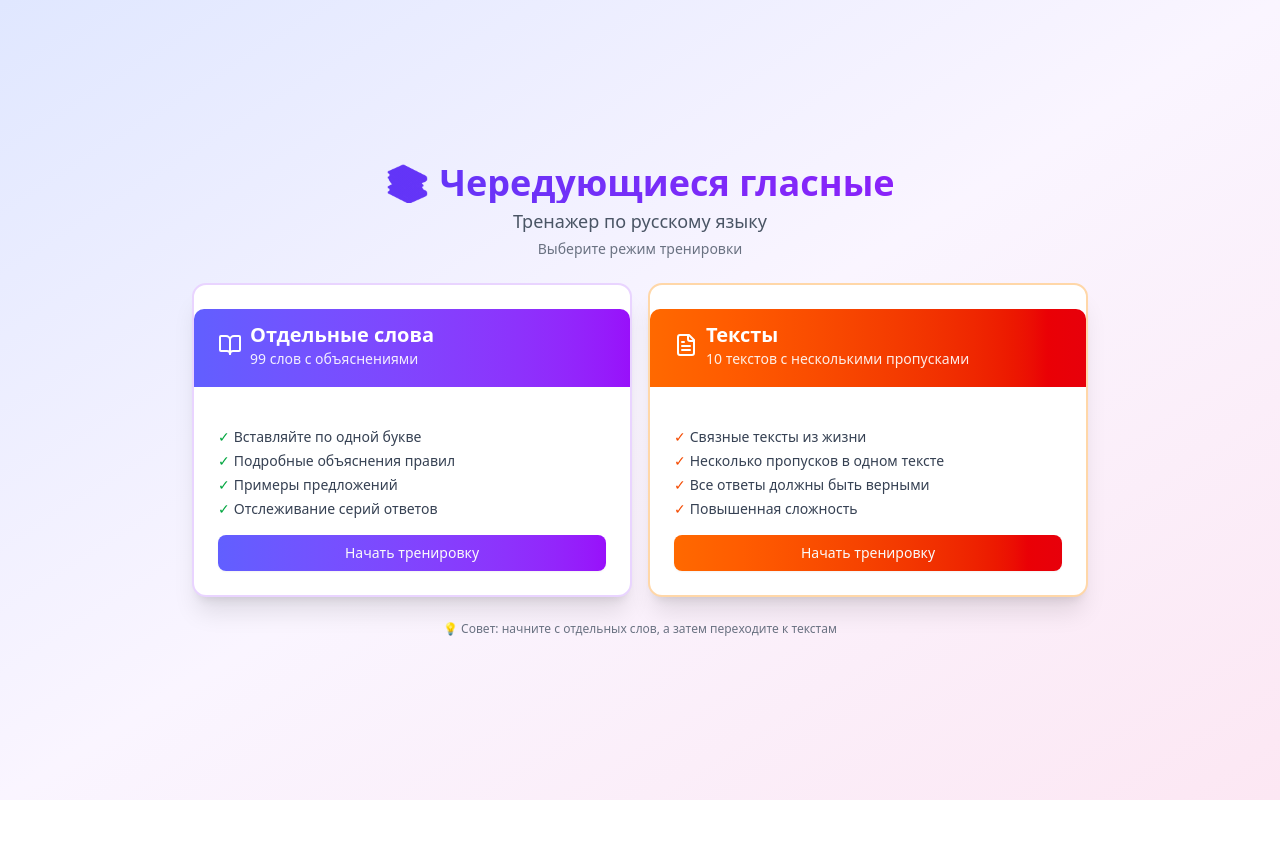
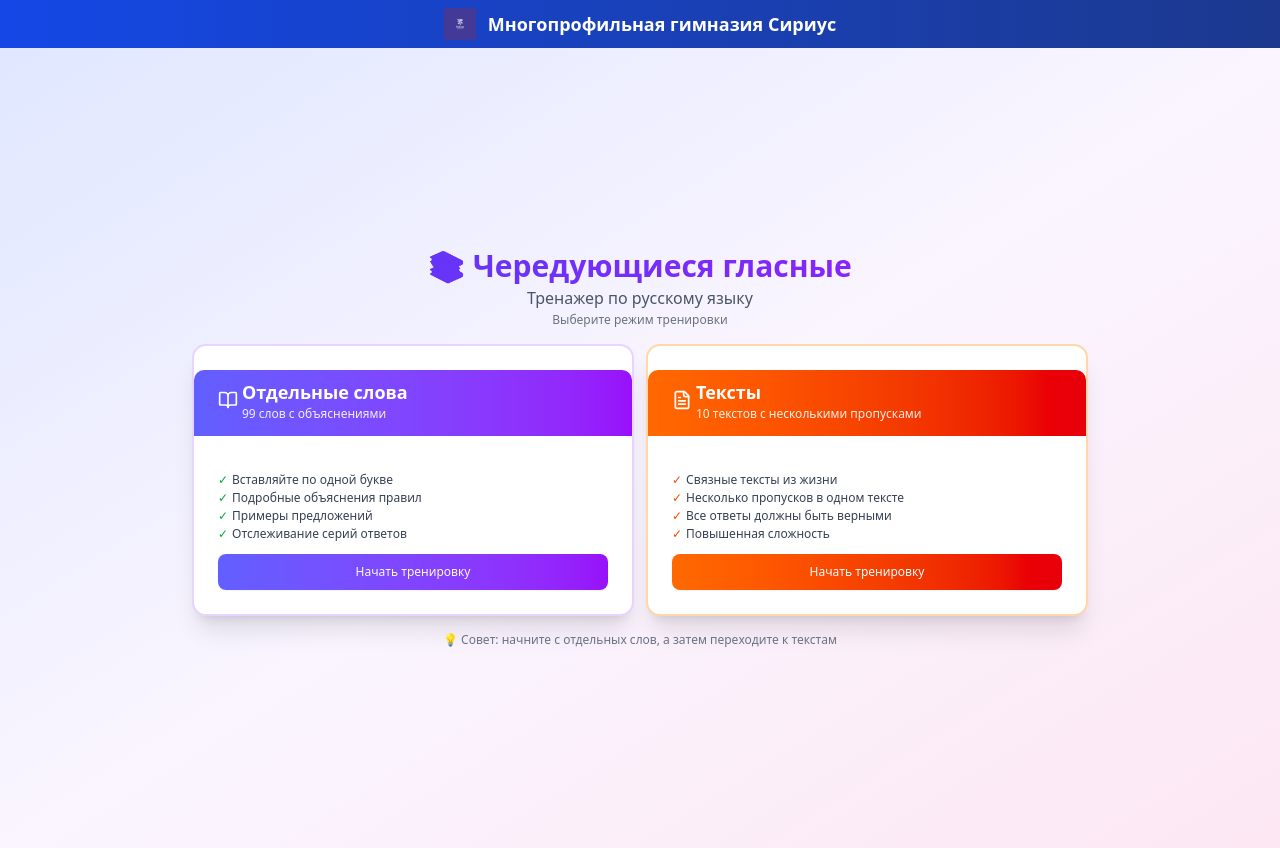
Before and after one commit to Anastasia462208/1111, a React (Vite) app: page / in a window 1280 px wide. Before the commit the page ends 800 px from the top, so only its background shows below. Built offline with nearby package versions, Linux system fonts and the light colour scheme.

Commit message:
Version 17: Save current changes

```diff
--- a/src/App.jsx
+++ b/src/App.jsx
@@ -2,6 +2,7 @@ import { useState } from 'react'
 import Menu from './Menu.jsx'
 import WordsMode from './WordsMode.jsx'
 import TextMode from './TextMode.jsx'
+import Header from './Header.jsx'
 import './App.css'
 
 function App() {
@@ -15,19 +16,16 @@ function App() {
     setMode('menu')
   }
 
-  if (mode === 'menu') {
-    return <Menu onSelectMode={handleSelectMode} />
-  }
-
-  if (mode === 'words') {
-    return <WordsMode onBackToMenu={handleBackToMenu} />
-  }
-
-  if (mode === 'texts') {
-    return <TextMode onBackToMenu={handleBackToMenu} />
-  }
-
-  return null
+  return (
+    <div className="flex flex-col min-h-screen">
+      <Header />
+      <main className="flex-grow">
+        {mode === 'menu' && <Menu onSelectMode={handleSelectMode} />}
+        {mode === 'words' && <WordsMode onBackToMenu={handleBackToMenu} />}
+        {mode === 'texts' && <TextMode onBackToMenu={handleBackToMenu} />}
+      </main>
+    </div>
+  )
 }
 
 export default App
--- /dev/null
+++ b/src/Header.jsx
@@ -0,0 +1,13 @@
+import React from 'react'
+import siriusLogo from './assets/images/sirius_logo.jpg'
+
+function Header() {
+  return (
+    <div className="w-full bg-gradient-to-r from-blue-700 to-blue-900 text-white p-2 flex items-center justify-center shadow-md">
+      <img src={siriusLogo} alt="Логотип Сириус" className="h-8 mr-3" />
+      <h2 className="text-lg font-semibold">Многопрофильная гимназия Сириус</h2>
+    </div>
+  )
+}
+
+export default Header
--- a/src/Menu.jsx
+++ b/src/Menu.jsx
@@ -4,34 +4,34 @@ import { BookOpen, FileText } from 'lucide-react'
 
 function Menu({ onSelectMode }) {
   return (
-<div className="min-h-screen bg-gradient-to-br from-indigo-100 via-purple-50 to-pink-100 p-2 flex items-center justify-center">
-      <div className="max-w-4xl w-full space-y-4">
-        <div className="text-center space-y-1">
-          <h1 className="text-4xl font-bold bg-gradient-to-r from-indigo-600 to-purple-600 bg-clip-text text-transparent flex items-center justify-center gap-2">
+<div className="min-h-screen bg-gradient-to-br from-indigo-100 via-purple-50 to-pink-100 p-1 flex items-center justify-center">
+      <div className="max-w-4xl w-full space-y-3">
+        <div className="text-center space-y-0.5">
+          <h1 className="text-3xl font-bold bg-gradient-to-r from-indigo-600 to-purple-600 bg-clip-text text-transparent flex items-center justify-center gap-1">
             📚 Чередующиеся гласные
           </h1>
-          <p className="text-lg text-gray-600">Тренажер по русскому языку</p>
-          <p className="text-sm text-gray-500">Выберите режим тренировки</p>
+          <p className="text-md text-gray-600">Тренажер по русскому языку</p>
+          <p className="text-xs text-gray-500">Выберите режим тренировки</p>
         </div>
 
-        <div className="grid md:grid-cols-2 gap-4 mt-6">
+        <div className="grid md:grid-cols-2 gap-3 mt-4">
           <Card
             className="shadow-xl border-2 border-purple-200 hover:border-purple-400 transition-all cursor-pointer hover:scale-105"
-            onClick={() => onSelectMode('words')}
+            onClick={() => onSelectMode("words")}
           >
-            <CardHeader className="bg-gradient-to-r from-indigo-500 to-purple-600 text-white rounded-t-lg py-3">
-              <div className="flex items-center gap-2">
-                <BookOpen className="w-6 h-6" />
+            <CardHeader className="bg-gradient-to-r from-indigo-500 to-purple-600 text-white rounded-t-lg py-2">
+              <div className="flex items-center gap-1">
+                <BookOpen className="w-5 h-5" />
                 <div>
-                  <CardTitle className="text-xl">Отдельные слова</CardTitle>
-                  <CardDescription className="text-white/90 text-sm">
+                  <CardTitle className="text-lg">Отдельные слова</CardTitle>
+                  <CardDescription className="text-white/90 text-xs">
                     99 слов с объяснениями
                   </CardDescription>
                 </div>
               </div>
             </CardHeader>
-            <CardContent className="pt-4">
-              <ul className="space-y-1 text-gray-700 text-sm">
+            <CardContent className="pt-3">
+              <ul className="space-y-0.5 text-gray-700 text-xs">
                 <li className="flex items-center gap-1">
                   <span className="text-green-600">✓</span>
                   <span>Вставляйте по одной букве</span>
@@ -50,8 +50,8 @@ function Menu({ onSelectMode }) {
                 </li>
               </ul>
               <Button
-                className="w-full mt-4 bg-gradient-to-r from-indigo-500 to-purple-600 hover:from-indigo-600 hover:to-purple-700 text-sm py-2"
-                onClick={() => onSelectMode('words')}
+                className="w-full mt-3 bg-gradient-to-r from-indigo-500 to-purple-600 hover:from-indigo-600 hover:to-purple-700 text-xs py-1.5"
+                onClick={() => onSelectMode("words")}
               >
                 Начать тренировку
               </Button>
@@ -62,19 +62,19 @@ function Menu({ onSelectMode }) {
             className="shadow-xl border-2 border-orange-200 hover:border-orange-400 transition-all cursor-pointer hover:scale-105"
             onClick={() => onSelectMode("texts") }
           >
-            <CardHeader className="bg-gradient-to-r from-orange-500 to-red-600 text-white rounded-t-lg py-3">
-              <div className="flex items-center gap-2">
-                <FileText className="w-6 h-6" />
+            <CardHeader className="bg-gradient-to-r from-orange-500 to-red-600 text-white rounded-t-lg py-2">
+              <div className="flex items-center gap-1">
+                <FileText className="w-5 h-5" />
                 <div>
-                  <CardTitle className="text-xl">Тексты</CardTitle>
-                  <CardDescription className="text-white/90 text-sm">
+                  <CardTitle className="text-lg">Тексты</CardTitle>
+                  <CardDescription className="text-white/90 text-xs">
                     10 текстов с несколькими пропусками
                   </CardDescription>
                 </div>
               </div>
             </CardHeader>
-            <CardContent className="pt-4">
-              <ul className="space-y-1 text-gray-700 text-sm">
+            <CardContent className="pt-3">
+              <ul className="space-y-0.5 text-gray-700 text-xs">
                 <li className="flex items-center gap-1">
                   <span className="text-orange-600">✓</span>
                   <span>Связные тексты из жизни</span>
@@ -93,7 +93,7 @@ function Menu({ onSelectMode }) {
                 </li>
               </ul>
               <Button
-                className="w-full mt-4 bg-gradient-to-r from-orange-500 to-red-600 hover:from-orange-600 hover:to-red-700 text-sm py-2"
+                className="w-full mt-3 bg-gradient-to-r from-orange-500 to-red-600 hover:from-orange-600 hover:to-red-700 text-xs py-1.5"
                 onClick={() => onSelectMode("texts") }
               >
                 Начать тренировку
@@ -102,7 +102,7 @@ function Menu({ onSelectMode }) {
           </Card>
         </div>
 
-        <div className="text-center text-xs text-gray-500 mt-6">
+        <div className="text-center text-xs text-gray-500 mt-4">
           <p>💡 Совет: начните с отдельных слов, а затем переходите к текстам</p>
         </div>
       </div>
```
Also changed, not shown: src/assets/images/sirius_logo.jpg (added), 6 other files (tests, documents, lock files or other folders).
